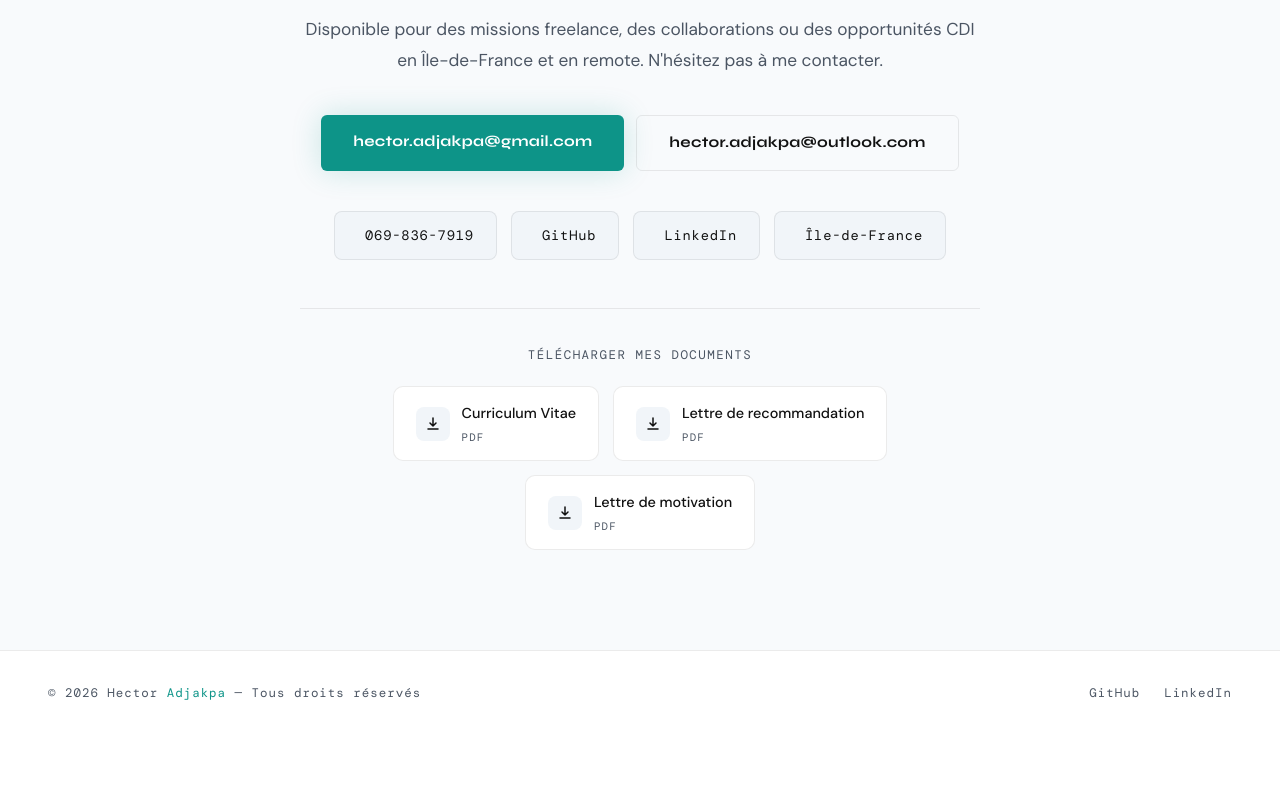
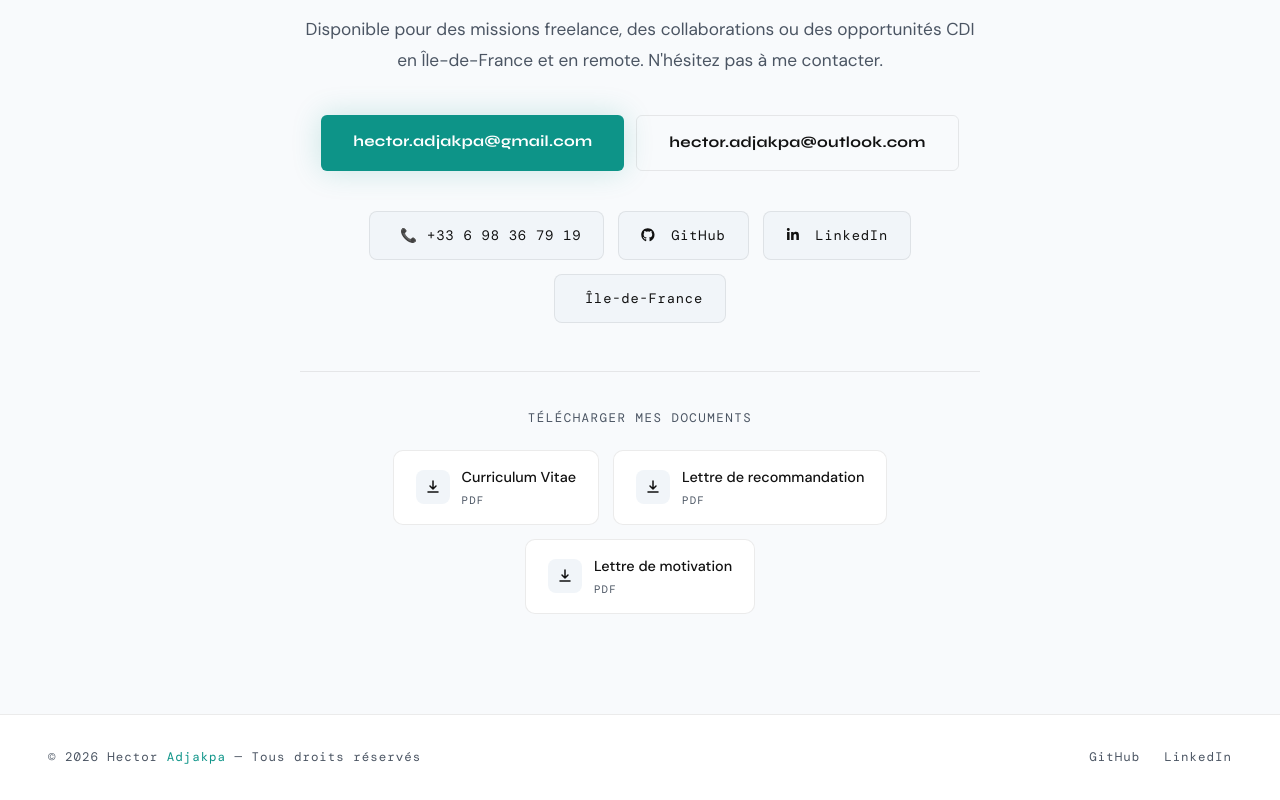
Before and after one commit to Hectorberi01/portfolio-profile, a React (Vite) app: page / in a window 1280 px wide. Shown: the part 6044-6844 px from the top of the page. Before the commit the page ends 6780 px from the top, so only its background shows below. Built offline with nearby package versions, Linux system fonts and the light colour scheme; a web font is replaced by a local one.

Commit message:
amélioration5

```diff
--- a/package.json
+++ b/package.json
@@ -9,7 +9,8 @@
   },
   "dependencies": {
     "react": "^18.3.1",
-    "react-dom": "^18.3.1"
+    "react-dom": "^18.3.1",
+    "react-icons": "^5.6.0"
   },
   "devDependencies": {
     "@types/react": "^18.3.3",
--- a/src/components/Contact.tsx
+++ b/src/components/Contact.tsx
@@ -1,4 +1,5 @@
 import RevealWrapper from './RevealWrapper'
+import {FaGithub, FaLinkedinIn, FaStaylinked} from "react-icons/fa";
 
 export default function Contact() {
   return (
@@ -21,8 +22,8 @@ export default function Contact() {
           </div>
 
           <div className="contact-links">
-            <a className="contact-link" href="tel:0698367919">
-              <span className="icon"></span> 069-836-7919
+            <a className="contact-link" href="tel:+33698367919">
+              <span className="icon"></span> 📞 +33 6 98 36 79 19
             </a>
             <a
                 className="contact-link"
@@ -30,6 +31,7 @@ export default function Contact() {
                 target="_blank"
                 rel="noreferrer"
             >
+              <FaGithub />
               <span className="icon"></span> GitHub
             </a>
             <a
@@ -38,6 +40,7 @@ export default function Contact() {
                 target="_blank"
                 rel="noreferrer"
             >
+              <FaLinkedinIn/>
               <span className="icon"></span> LinkedIn
             </a>
             <a className="contact-link" href="#">
```
Also changed, not shown: 1 other file (tests, documents, lock files or other folders).
